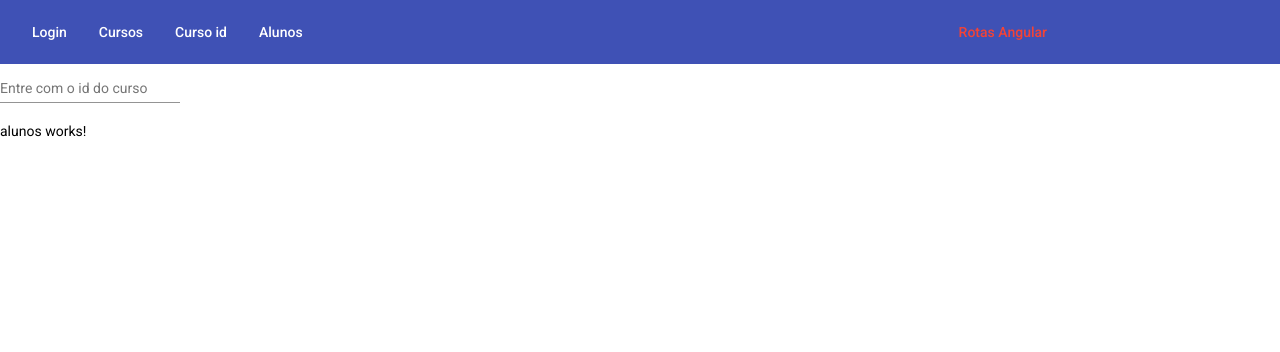
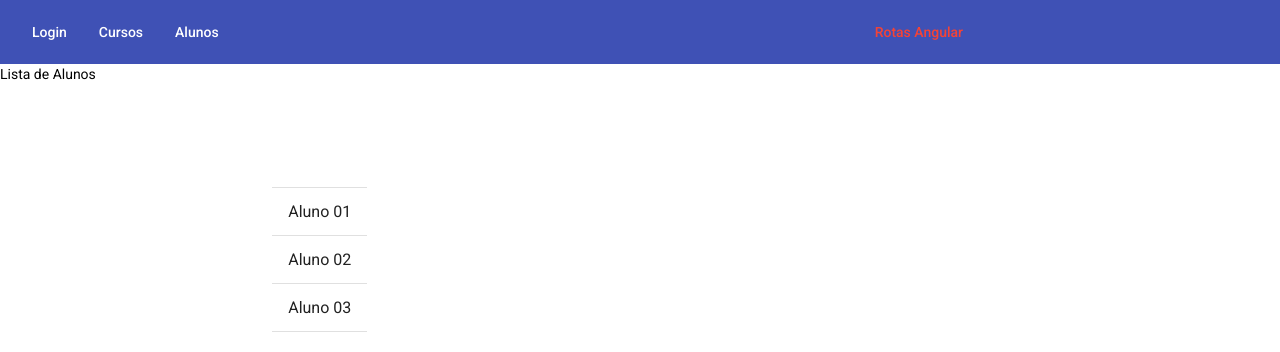
Before and after one commit to Danlei27/Projeto-angular-biblioteca-material, an Angular app: page /alunos in a window 1280 px wide. Shown: the top 352 px of the page. Built offline with nearby package versions, Linux system fonts and the light colour scheme.

Commit message:
desenvolvendo as telas

```diff
--- a/src/app/alunos/aluno-detalhe/aluno-detalhe.component.html
+++ b/src/app/alunos/aluno-detalhe/aluno-detalhe.component.html
@@ -1 +1,9 @@
-<p>aluno-detalhe works!</p>
+<h5>
+    Detalhe do Aluno
+</h5>
+
+<p>Id: {{ aluno.id }}</p>
+<p>Id: {{ aluno.nome }}</p>
+<p>Id: {{ aluno.email }}</p>
+
+<button mat-raised-button color="primary" (click)="editarContato()">Editar</button>
--- a/src/app/alunos/aluno-detalhe/aluno-detalhe.component.ts
+++ b/src/app/alunos/aluno-detalhe/aluno-detalhe.component.ts
@@ -1,15 +1,40 @@
-import { Component, OnInit } from '@angular/core';
+import { Component, OnInit, OnDestroy } from '@angular/core';
+import { Subscription } from 'rxjs';
+import { ActivatedRoute, Router } from '@angular/router';
+import { AlunosService } from '../alunos.service';
 
 @Component({
   selector: 'app-aluno-detalhe',
   templateUrl: './aluno-detalhe.component.html',
   styleUrls: ['./aluno-detalhe.component.css']
 })
-export class AlunoDetalheComponent implements OnInit {
+export class AlunoDetalheComponent implements OnInit, OnDestroy {
 
-  constructor() { }
+  aluno: any;
+  inscricao: Subscription;
+
+  constructor(
+    private route: ActivatedRoute,
+    private router: Router,
+    private alunosService: AlunosService
+  ) { }
 
   ngOnInit(): void {
+    this.inscricao = this.route.params.subscribe(
+      (params: any)=> {
+        let id = params['id'];
+
+        this.aluno = this.alunosService.getAluno(id);
+      }
+    )
+  }
+
+  editarContato(){
+    this.router.navigate(['/alunos', this.aluno.id, 'editar']);
+  }
+
+  ngOnDestroy(){
+    this.inscricao.unsubscribe();
   }
 
 }
--- a/src/app/alunos/aluno-form/aluno-form.component.html
+++ b/src/app/alunos/aluno-form/aluno-form.component.html
@@ -1 +1,17 @@
-<p>aluno-form works!</p>
+<h5>Criar/Editar Aluno</h5>
+<!-- <form class="example-form"> -->
+    <mat-form-field >
+        <mat-label>Id</mat-label>
+        <input matInput [(ngModel)]="aluno.id"  >
+    </mat-form-field><br>
+    <mat-form-field>
+        <mat-label>Nome</mat-label>
+        <input matInput [(ngModel)]="aluno.nome">
+    </mat-form-field><br>
+    <mat-form-field>
+        <mat-label>E-Mail</mat-label>
+        <input matInput [(ngModel)]="aluno.email">
+    </mat-form-field>
+
+
+  <!-- </form> -->
--- a/src/app/alunos/aluno-form/aluno-form.component.ts
+++ b/src/app/alunos/aluno-form/aluno-form.component.ts
@@ -1,15 +1,41 @@
 import { Component, OnInit } from '@angular/core';
+import { ActivatedRoute } from '@angular/router';
+import { AlunosService } from '../alunos.service';
+import { Subscription } from 'rxjs';
 
 @Component({
   selector: 'app-aluno-form',
   templateUrl: './aluno-form.component.html',
   styleUrls: ['./aluno-form.component.css']
 })
+
 export class AlunoFormComponent implements OnInit {
 
-  constructor() { }
+  aluno: any;
+  inscricao: Subscription;
+
+  constructor(
+      private route: ActivatedRoute,
+      private alunosService: AlunosService
+  ) { }
 
   ngOnInit(): void {
+    this.inscricao = this.route.params.subscribe(
+      (params: any)=> {
+        let id = params['id'];
+
+        this.aluno = this.alunosService.getAluno(id);
+
+        if (this.aluno === null ){
+          this.aluno = {};
+        }
+      }
+    )
   }
 
+  ngOnDestroy(){
+    this.inscricao.unsubscribe();
+  }
+
+
 }
--- a/src/app/alunos/alunos.component.html
+++ b/src/app/alunos/alunos.component.html
@@ -1,2 +1,17 @@
-<p>alunos works!</p>
-<router-outlet></router-outlet>
+<p>
+    Lista de Alunos
+</p>
+<mat-grid-list cols="2" rowHeight="2:1">
+    <mat-grid-tile colspan="1"  rowspan="1">
+        <mat-nav-list>
+            <mat-divider></mat-divider>
+            <a  mat-list-item  *ngFor="let aluno of alunos" [routerLink]="[aluno.id]">
+            {{ aluno.nome }}
+            <mat-divider></mat-divider>
+            </a>
+        </mat-nav-list>
+    </mat-grid-tile>
+    <mat-grid-tile colspan="1"  rowspan="1">
+        <router-outlet></router-outlet>
+    </mat-grid-tile>
+</mat-grid-list>
--- a/src/app/alunos/alunos.component.ts
+++ b/src/app/alunos/alunos.component.ts
@@ -1,4 +1,5 @@
 import { Component, OnInit } from '@angular/core';
+import { AlunosService } from './alunos.service';
 
 @Component({
   selector: 'app-alunos',
@@ -7,9 +8,12 @@ import { Component, OnInit } from '@angular/core';
 })
 export class AlunosComponent implements OnInit {
 
-  constructor() { }
+  alunos: any[] = [];
+
+  constructor(private alunosService: AlunosService) { }
 
   ngOnInit(): void {
+    this.alunos = this.alunosService.getAlunos()
   }
 
 }
--- /dev/null
+++ b/src/app/alunos/alunos.service.ts
@@ -0,0 +1,28 @@
+import { Injectable } from '@angular/core';
+
+@Injectable({
+  providedIn: 'root'
+})
+export class AlunosService {
+  private alunos: any[] = [
+    {id: 1, nome: 'Aluno 01', email: 'aluno01@email.com'},
+    {id: 2, nome: 'Aluno 02', email: 'aluno02@email.com'},
+    {id: 3, nome: 'Aluno 03', email: 'aluno03@email.com'},
+  ];
+
+  getAlunos(){
+    return this.alunos;
+  }
+
+  getAluno(id: number){
+    for (let i=0; i<this.alunos.length; i++){
+      let aluno = this.alunos[i];
+      if (aluno.id == id){
+        return aluno;
+      }
+    }
+    return null
+  }
+
+  constructor() { }
+}
--- a/src/app/app.component.html
+++ b/src/app/app.component.html
@@ -1,14 +1,14 @@
 <mat-toolbar color="primary">
     <button  routerLink="login" mat-button routerLinkActive="active" >Login</button>
     <button  routerLinkActive="active" mat-button routerLink="cursos" [queryParams]="{pagina:1}" >Cursos</button>
-    <button  [routerLink]="['curso',idCurso.value]" mat-button>Curso id</button>
+    <!-- <button  [routerLink]="['curso',idCurso.value]" mat-button>Curso id</button> -->
     <button  routerLink="/alunos" mat-button>Alunos</button>
     <button id="logo"  mat-button routerLink="" color="warn" >Rotas Angular</button>
 </mat-toolbar>
 
 
-<mat-form-field color="warn">
+<!-- <mat-form-field color="warn">
     <input  matInput #idCurso placeholder="Entre com o id do curso">
-</mat-form-field><br>
+</mat-form-field><br> -->
 
 <router-outlet></router-outlet>
```
Also changed, not shown: src/app/alunos/alunos.module.ts (+19 -2 lines), 1 other file (tests, documents, lock files or other folders).
